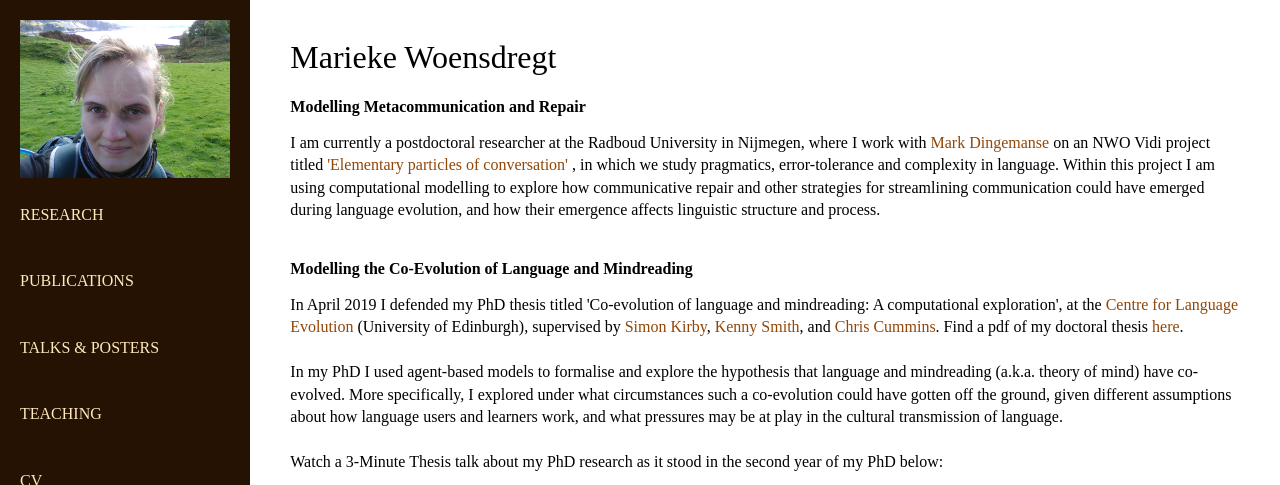
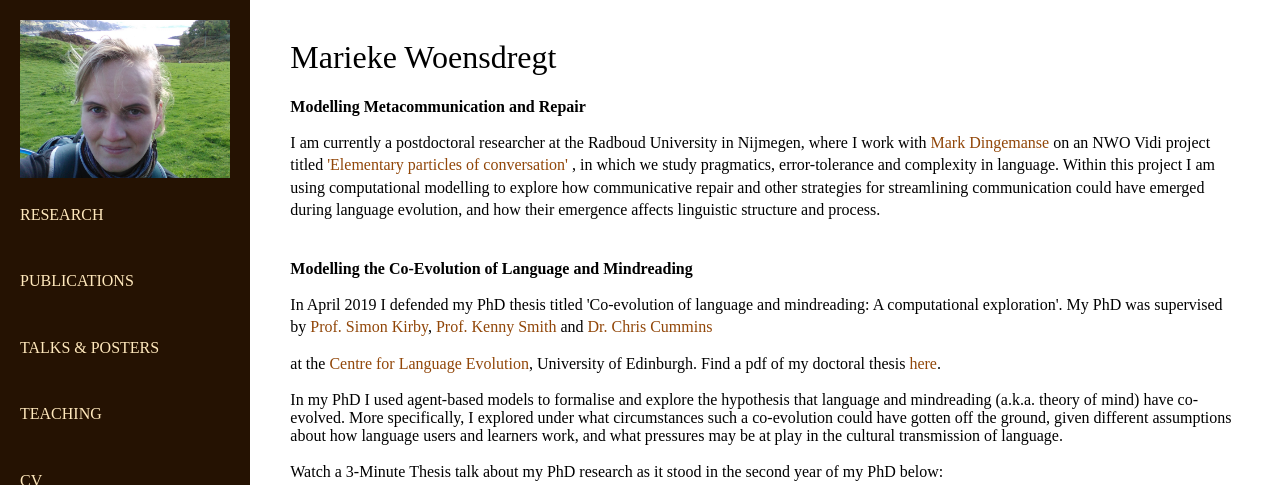
Before and after one commit to marieke-woensdregt/marieke-woensdregt.github.io, a Jekyll site: the page built from index.html, in a window 1280 px wide, cut to the strip 0-485 px from the top of the page. Built offline with Jekyll 4.4.1, drawn with Linux system fonts in a browser that asks for light colours.

Commit message:
Update index.html

```diff
--- a/index.html
+++ b/index.html
@@ -26,11 +26,14 @@ title: Marieke Woensdregt
 
 	<h3>Modelling the Co-Evolution of Language and Mindreading</h3>
 	<p>
-		In April 2019 I defended my PhD thesis titled 'Co-evolution of language and mindreading: A computational exploration',
-		at the <a href="http://www.lel.ed.ac.uk/cle/">Centre for Language Evolution</a> (University of Edinburgh), supervised by
-		<a href="http://www.lel.ed.ac.uk/~simon/">Simon Kirby</a>,
-		<a href="http://www.lel.ed.ac.uk/~kenny/">Kenny Smith</a>,
-		and <a href="http://www.crcummins.com/">Chris Cummins</a>. Find a pdf of my doctoral thesis
+		In April 2019 I defended my PhD thesis titled 'Co-evolution of language and mindreading:
+		A computational exploration'.
+		My PhD was supervised by <a href="http://www.lel.ed.ac.uk/~simon/">Prof. Simon Kirby</a>,
+		<a href="http://www.lel.ed.ac.uk/~kenny/">Prof. Kenny Smith</a> and
+		<a href="http://www.crcummins.com/">Dr. Chris Cummins</a> </p></li>
+		at the <a href="http://www.lel.ed.ac.uk/cle/">Centre for Language Evolution</a>,
+		University of Edinburgh.
+		Find a pdf of my doctoral thesis
 		<A HREF="https://github.com/marieke-woensdregt/marieke-woensdregt.github.io/blob/master/pdfs/Thesis_M_Woensdregt_Co-Evolution_of_Language_and_Mindreading.pdf">here</a>.
 
 		<br />
```
